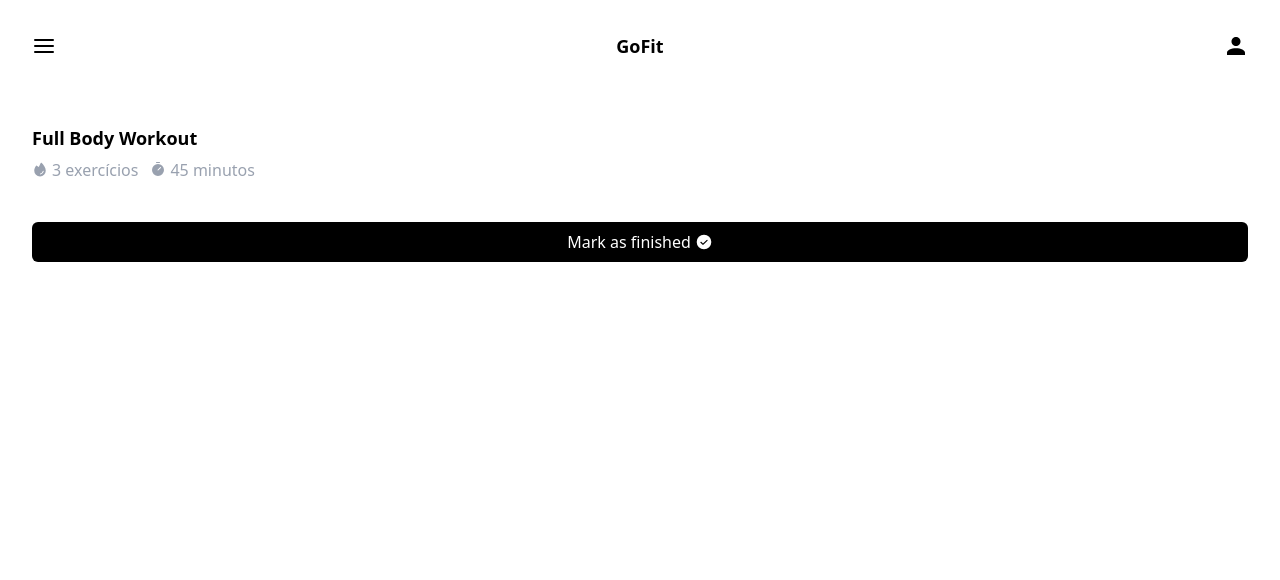
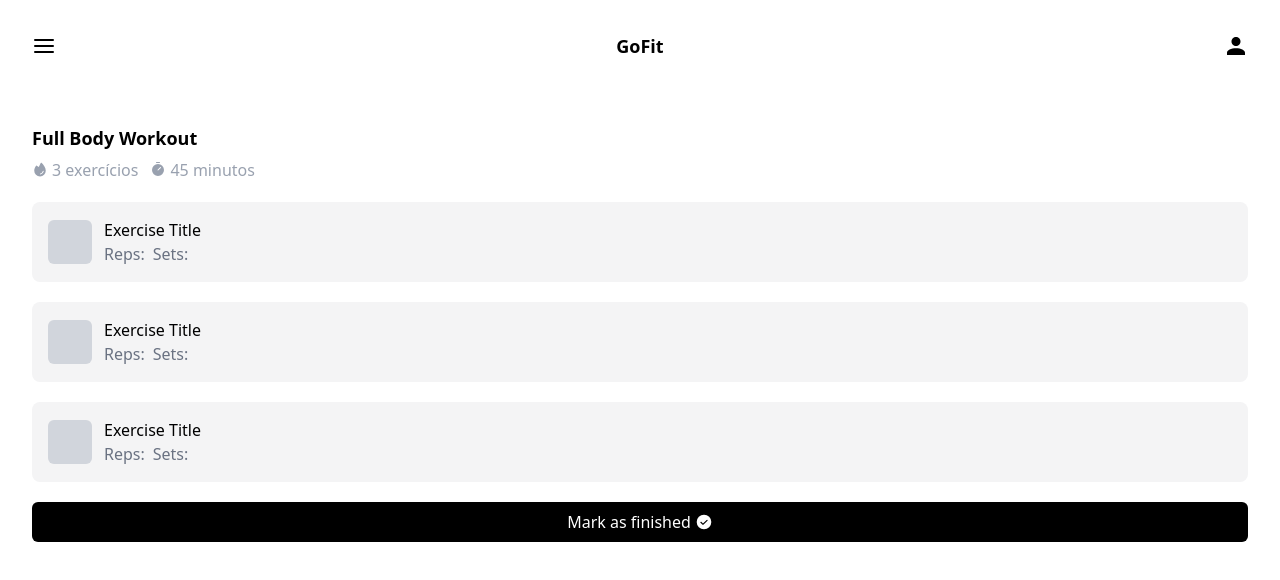
Before and after one commit to ProgramadoresSemPatria/Team-9, a React (Vite) app in the folder frontend/: page /workout-info in a window 1280 px wide. Shown: the top 580 px of the page. Built offline with nearby package versions, Linux system fonts and the light colour scheme.

Commit message:
feat: display exercises dynamically in workout info

```diff
--- a/frontend/src/pages/WorkoutInfo.tsx
+++ b/frontend/src/pages/WorkoutInfo.tsx
@@ -44,7 +44,9 @@ const WorkoutInfo = () => {
                 </div>
             </div>
             <div className="flex flex-col gap-5">
-
+                {workout.exercises.map((exercise) => (
+                    <ExerciseInfo key={exercise.name} exerciseInfo={exercise} />
+                ))}
             </div>
             <button
                 className="flex w-full items-center justify-center gap-1 rounded-md bg-black px-4 py-2 font-medium text-white"
```
